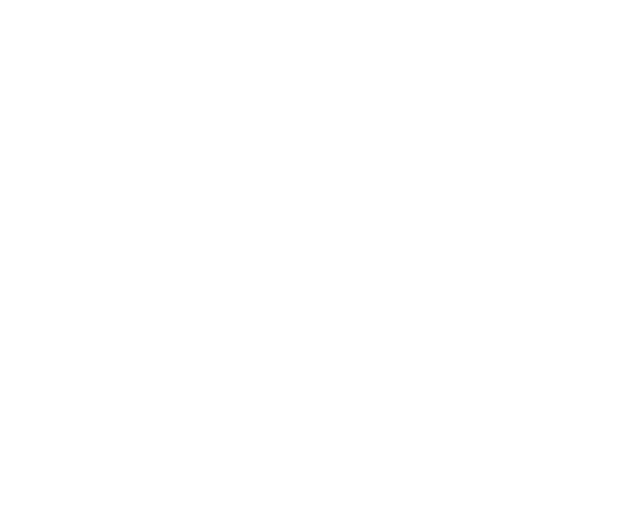
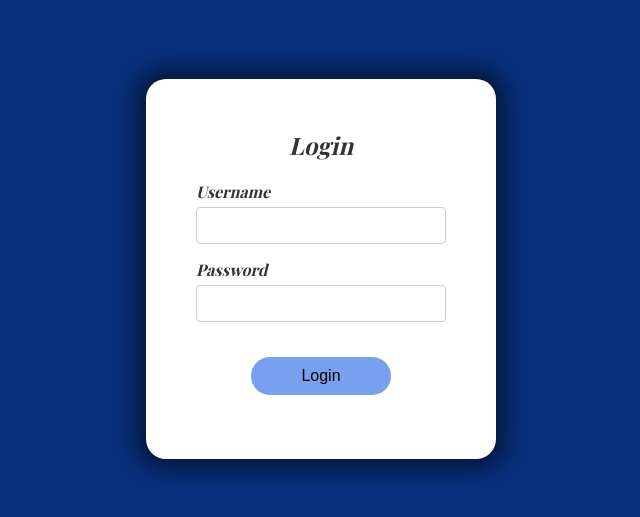
Before and after one commit to MadisoMelese/Graduate-Credential-Verfication-System, a React (Create React App) app in the folder certificate-main/: page / in a window 1280 px wide. Before the commit this address had no page. Shown: the part 131-648 px from the top of the page, without its empty margins (319-959 px from the left). Built offline with nearby package versions, Linux system fonts and the light colour scheme.

Commit message:
login page designed

```diff
--- a/certificate-main/src/App.js
+++ b/certificate-main/src/App.js
@@ -2,8 +2,7 @@
 import { BrowserRouter as Router, Route, Routes, Link } from 'react-router-dom';
 import AdminPage from '../src/Screen/AdminPortal/AdminPage'
 import StudentPage from '../src/Screen/StudentPortal/StudentPage'
-import Header from "./Components/Header";
-import Body from "../src/Components/Body/Body"
+import Login from '../src/Screen/LoginPage/LoginPage'
 import 'boxicons/css/boxicons.min.css';
 
 
@@ -11,14 +10,12 @@
   return (
     <Router>
     <div className="App" >
-      {/* <Header /> */}
-      {/* <Body> */}
 
       <Routes>
         <Route path="/admin" element={<AdminPage/>}/>
         <Route path="/student" element={<StudentPage/>}/>
+        <Route path="/" element={<Login/>}/>
       </Routes>
-      {/* </Body> */}
     </div>
 
     </Router>
--- a/certificate-main/src/Components/Body/Body.css
+++ b/certificate-main/src/Components/Body/Body.css
@@ -12,9 +12,27 @@
     background-color: rgb(255, 255, 255);
     width: 80%;
     height: 85%;
-    margin: 100px;
     border-radius: 40px;
     box-shadow: 0px 0px 20px 10px rgba(0, 0, 0, 0.5);
     display: flex;
     justify-content: center;
+    top: 20px;
 }
+.logout{
+    background-color: white;
+    width: 100px;
+    height: 40px;
+    border-radius: 30px;
+    display: flex;
+    justify-content: center;
+    align-items: center;
+    position: fixed;
+    right: 15px;
+    top: 20px;
+    transition:  0.5s ease;
+    cursor: pointer;
+}
+.logout:hover{
+    transform: scale(1.05);
+
+}
--- a/certificate-main/src/Components/Body/Body.js
+++ b/certificate-main/src/Components/Body/Body.js
@@ -1,9 +1,17 @@
 import React from 'react'
 import '../Body/Body.css'
+import { useNavigate } from 'react-router-dom'
 const Body = ({children}) => {
+  const navigate = useNavigate()
+  const goToHome = () => {
+    navigate('/');
+  };
   return (
     <div>
             <div className='body-main'>
+            <div className="logout"  onClick={goToHome}>
+                <p>Log out</p>
+            </div>
               <div className='body-card'>
                 {children}
               </div>
--- a/certificate-main/src/Screen/AdminPortal/AdminPage.css
+++ b/certificate-main/src/Screen/AdminPortal/AdminPage.css
@@ -1,25 +1,18 @@
 .admin {
     height: 100%;
     display: flex;
-    /* align-items: center; */
     flex-direction: column;
-    /* overflow-x: hidden; */
-    /* overflow-y: scroll; */
     background-image: url('../assets/Screenshot\ 2024-08-21\ 000328.png');
     background-size: 'cover';
     background-position: center;
     background-repeat: no-repeat;
     width: 100%;
     justify-content: center;
-    /* padding-left: 130px; */
     border-radius: 20px;
     position: relative;
 
 }
 
-.admin::-webkit-scrollbar {
-    display: none;
-}
 
 .upload {
     border: 2px dashed rgb(187, 183, 183);
@@ -35,8 +28,6 @@
     margin-top: 100px;
     box-shadow: 0px 0px 10px 2px rgba(130, 127, 127, 0.5);
     cursor: pointer;
-    /* margin-bottom: 100px; */
-    /* margin-right: 40rem; */
     margin-left: 5rem;
     position: relative;
     bottom: 4rem;
@@ -63,7 +54,6 @@
     align-items: center;
     cursor: pointer;
     box-shadow: 0px 0px 10px 2px rgba(122, 122, 123, 0.5);
-    /* margin-right: 40rem; */
     margin-left: 5rem;
     position: relative;
     bottom: 5rem;
--- a/certificate-main/src/Screen/LoginPage/Login.css
+++ b/certificate-main/src/Screen/LoginPage/Login.css
@@ -0,0 +1,76 @@
+.maindiv {
+    margin: 0;
+    padding: 0;
+    font-family: Arial, sans-serif;
+    background-color: rgb(8,47,123,1);
+    display: flex;
+    justify-content: center;
+    align-items: center;
+    height: 100vh;
+
+}
+
+.login-container {
+    background: white;
+    border-radius: 20px;
+    box-shadow: 0 4px 8px rgba(0, 0, 0, 0.1);
+    width: 350px;
+    height: 350px;
+    display: flex;
+    align-items: center;
+    flex-direction: column;
+    padding-top: 30px;
+    box-shadow: 0px 0px 20px 10px rgba(0, 0, 0, 0.5);
+
+}
+
+h2 {
+    margin-bottom: 20px;
+    text-align: center;
+    color: #333;
+    font-family: 'Playfair Display', serif;
+    font-style: italic;
+
+}
+
+.input-group {
+    margin-bottom: 15px;
+}
+
+.input-group label {
+    display: block;
+    margin-bottom: 5px;
+    color: #333;
+    font-family: 'Playfair Display', serif;
+    font-weight: 550;
+    font-style: italic;
+}
+
+.input-group input {
+    width: 250px;
+    padding: 10px;
+    border-radius: 4px;
+    border: 1px solid #ccc;
+    box-sizing: border-box;
+}
+
+button {
+    width: 140px;
+    padding: 10px;
+    background-color: #78a0ef;
+    border: none;
+    border-radius: 30px;
+    font-size: 16px;
+    cursor: pointer;
+    margin-left: 55px;
+    margin-top: 20px;
+}
+
+button:hover {
+    color: rgb(255, 255, 255);
+    background-color: rgb(8,47,123,1);
+    border: solid .5px black;
+}
+p{
+    color: black;
+}
--- a/certificate-main/src/Screen/LoginPage/LoginPage.js
+++ b/certificate-main/src/Screen/LoginPage/LoginPage.js
@@ -1,11 +1,28 @@
-import React from 'react'
+import React , {useState}from 'react'
 import '../LoginPage/Login.css'
 
 function LoginPage() {
-  return (
-    <div>
-      <h1>Student</h1>
-    </div>
+
+  return (<div className='maindiv'>
+    <div className="login-container">
+    <h2>Login</h2>
+    <form  method="POST">
+        <div className="input-group">
+            <label >Username</label>
+            <input type="text" id="email" name="email" required
+
+            />
+        </div>
+        <div className="input-group">
+            <label >Password</label>
+            <input type="password" id="password" name="password" required
+
+            />
+        </div>
+        <button type="submit">Login</button>
+    </form>
+</div>
+</div>
   )
 }
 
```
